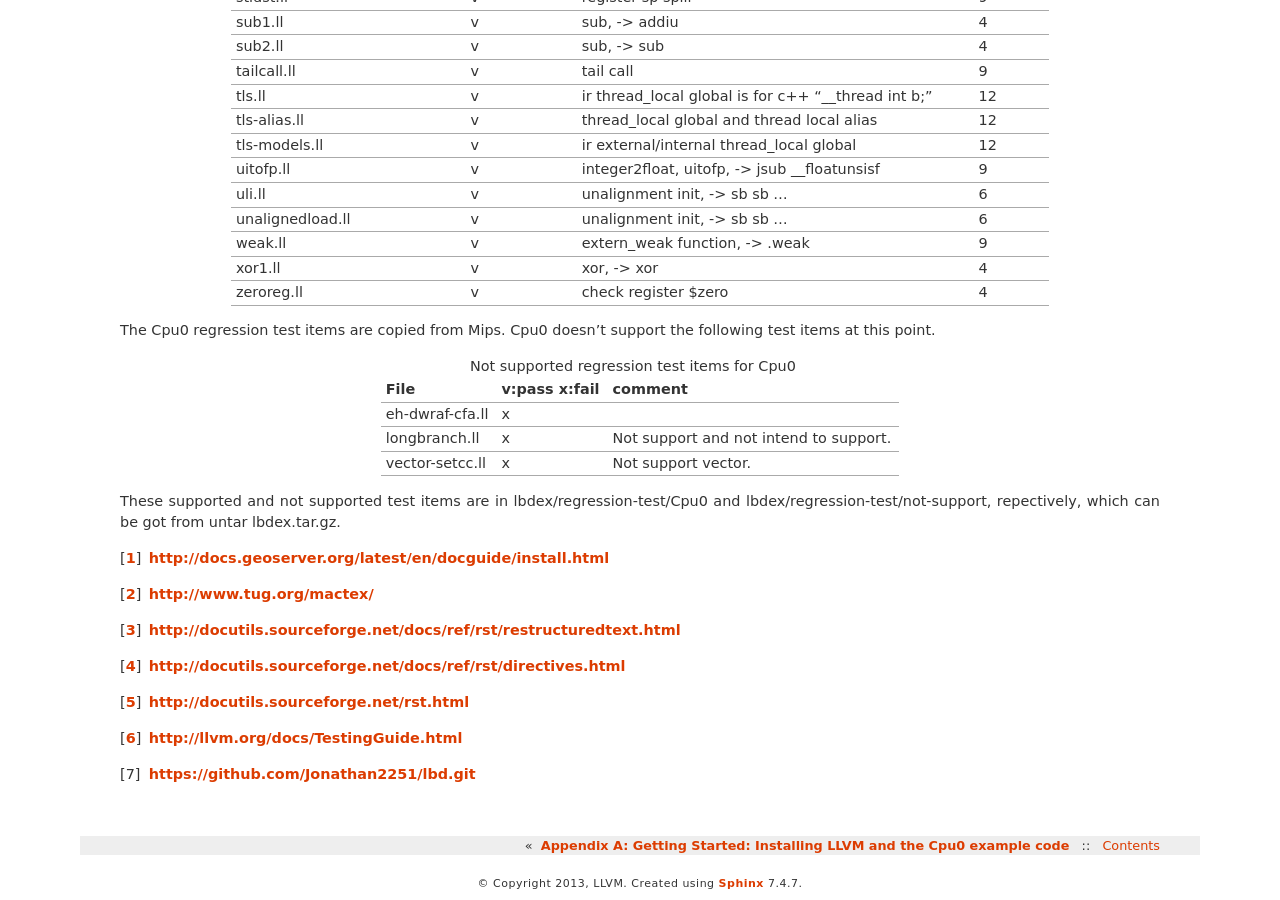
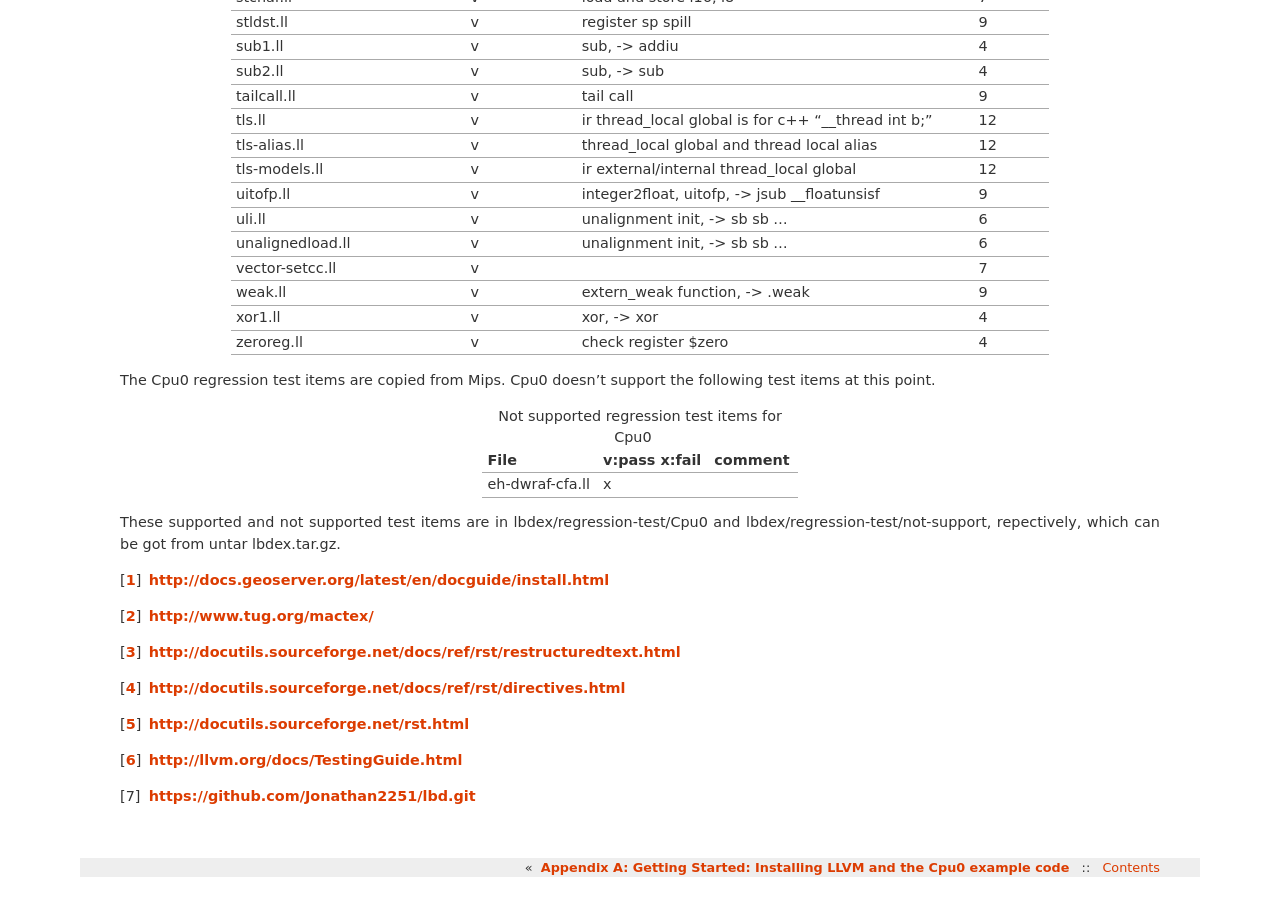
Before and after one commit to Jonathan2251/lbd, a Sphinx documentation site: the page built from source/doc.rst, in a window 1280 px wide and 900 px high, scrolled down 6340 px. Built offline with Sphinx 7.4.7, drawn with Linux system fonts in a browser that asks for light colours; formulas are drawn with MathJax 3; pages that are not in the unit, such as notebooks, are missing from menus.

```diff
--- a/source/doc.rst
+++ b/source/doc.rst
@@ -352,6 +353,7 @@
   uitofp.ll                        v              integer2float, uitofp, -> jsub __floatunsisf             9
   uli.ll                           v              unalignment init, -> sb sb ...                           6
   unalignedload.ll                 v              unalignment init, -> sb sb ...                           6
+  vector-setcc.ll                  v                                                                       7
   weak.ll                          v              extern_weak function, -> .weak                           9
   xor1.ll                          v              xor, -> xor                                              4
   zeroreg.ll                       v              check register $zero                                     4
@@ -367,8 +369,6 @@
   File                                 v:pass x:fail  comment
   ===================================  =============  =======================================================
   eh-dwraf-cfa.ll                      x
-  longbranch.ll                        x              Not support and not intend to support.
-  vector-setcc.ll                      x              Not support vector.
   ===================================  =============  =======================================================
 
 These supported and not supported test items are in
```
Also changed, not shown: other parts of source/doc.rst (+1 -0 lines).
